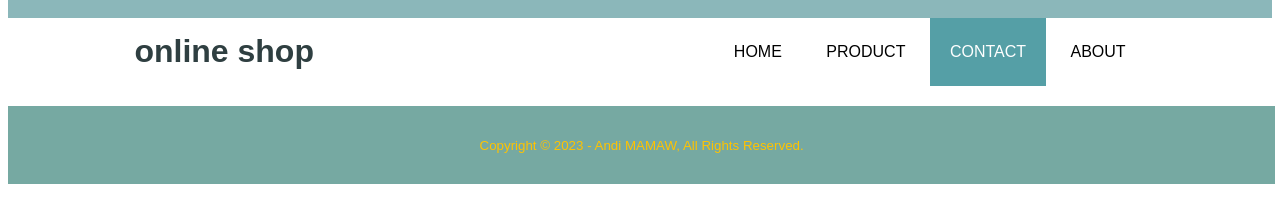
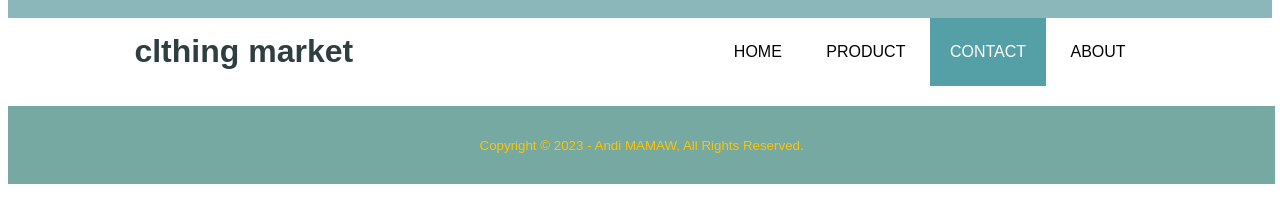
Before and after one commit to andmamaw/Clothing-market, a plain HTML site: page contact.html in a window 1280 px wide. Shown: the part 26-248 px from the top of the page. Drawn offline with Linux system fonts and the light colour scheme.

Commit message:
Update contact.html

```diff
--- a/contact.html
+++ b/contact.html
@@ -3,7 +3,7 @@
 <head>
 	<meta charset="utf-8">
 	<meta name="viewport" content="width=device-width, initial-scale=1">
-	<title>online shop</title>
+	<title>clothing market</title>
 	<link rel="stylesheet" type="text/css" href="css/style.css">
 	<link rel="stylesheet" type="text/css" href="https://cdnjs.cloudflare.com/ajax/libs/font-awesome/5.15.3/css/all.min.css">
 
@@ -28,7 +28,7 @@
 	</div>
 	<header>
 		<div class="container">
-		<h1><a href="index.html"></a>online shop</h1>
+		<h1><a href="index.html"></a>clthing market</h1>
 		<ul>
 			<li><a href="index.html">HOME</a></li>
             <li><a href="product.html">PRODUCT</a></li>
```
